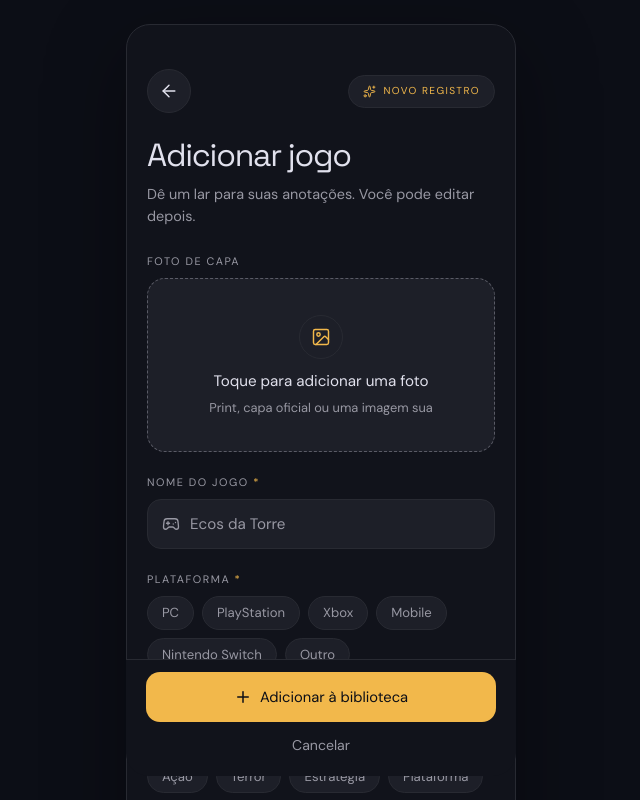
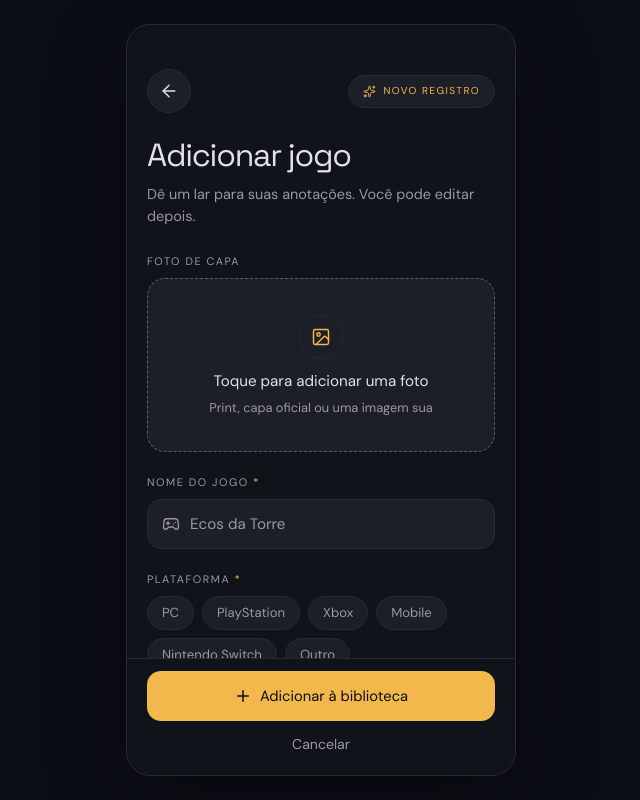
Before and after one commit to isamfavero/SavePoint, a React (Vite) app: page /adicionar-jogo in a window 1280 px wide. Shown: the top 800 px of the page, without its empty margins (319-959 px from the left). Built offline with nearby package versions, Linux system fonts and the light colour scheme.

Commit message:
Correção: barra inferior e aba ativa

```diff
--- a/src/components/BottomNav.tsx
+++ b/src/components/BottomNav.tsx
@@ -6,26 +6,28 @@ type NavTab = {
   label: string
   to: string
   icon: LucideIcon
-  hasSessionIndicator?: boolean
 }
 
 const tabs: NavTab[] = [
   { label: 'Biblioteca', to: '/biblioteca', icon: BookOpen },
-  { label: 'Jornada', to: '/jornada', icon: ChartLine, hasSessionIndicator: true },
+  { label: 'Jornada', to: '/jornada', icon: ChartLine },
   { label: 'Buscar', to: '/buscar', icon: Search },
 ]
 
 export function BottomNav() {
   return (
     <nav className="bottom-nav" aria-label="Navegação principal">
-      {tabs.map(({ label, to, icon: Icon, hasSessionIndicator }) => (
+      {tabs.map(({ label, to, icon: Icon }) => (
         <NavLink key={to} to={to} className="nav-item">
-          <span className="nav-icon">
-            <Icon size={22} strokeWidth={1.75} aria-hidden="true" />
-            {/* Reservado para o ponto de sessão ativa. Ainda sem função. */}
-            {hasSessionIndicator && <span className="nav-session-dot" aria-hidden="true" />}
-          </span>
-          <span>{label}</span>
+          {({ isActive }) => (
+            <>
+              <span className="nav-icon">
+                <Icon size={22} strokeWidth={1.75} aria-hidden="true" />
+                {isActive && <span className="nav-active-dot" aria-hidden="true" />}
+              </span>
+              <span>{label}</span>
+            </>
+          )}
         </NavLink>
       ))}
     </nav>
--- a/src/styles/global.css
+++ b/src/styles/global.css
@@ -30,20 +30,24 @@
 
 html {
   min-width: 320px;
+  height: 100%;
   background: var(--color-bg-deep);
 }
 
 body {
   min-width: 320px;
+  height: 100dvh;
   min-height: 100dvh;
   margin: 0;
-  overflow-x: hidden;
+  overflow: hidden;
+  overscroll-behavior: none;
   background: var(--color-bg-deep);
   color: var(--color-text);
 }
 
 #root {
-  min-height: 100dvh;
+  height: 100%;
+  min-height: 0;
 }
 
 a {
@@ -63,14 +67,20 @@ textarea {
   flex-direction: column;
   width: 100%;
   max-width: var(--app-width);
-  min-height: 100dvh;
+  height: 100%;
+  min-height: 0;
   margin: 0 auto;
+  overflow: hidden;
   background: var(--color-bg);
 }
 
 .app-main {
   flex: 1;
-  padding: 40px 20px calc(104px + env(safe-area-inset-bottom));
+  min-height: 0;
+  padding: 40px 20px 40px;
+  overflow-y: auto;
+  overscroll-behavior-y: contain;
+  -webkit-overflow-scrolling: touch;
 }
 
 .page {
@@ -152,17 +162,14 @@ textarea {
 }
 
 .bottom-nav {
-  position: fixed;
-  bottom: 0;
-  left: 50%;
+  position: relative;
   z-index: 10;
   display: grid;
+  flex: 0 0 auto;
   grid-template-columns: repeat(3, 1fr);
   gap: 4px;
   width: 100%;
-  max-width: var(--app-width);
   padding: 8px 12px calc(8px + env(safe-area-inset-bottom));
-  transform: translateX(-50%);
   border-top: 1px solid var(--color-border);
   background: var(--color-bg);
 }
@@ -206,7 +213,7 @@ textarea {
   height: 24px;
 }
 
-.nav-session-dot {
+.nav-active-dot {
   position: absolute;
   top: -1px;
   right: -1px;
@@ -223,12 +230,12 @@ textarea {
   }
 
   #root {
-    min-height: calc(100dvh - 48px);
+    height: calc(100dvh - 48px);
   }
 
   .app-shell {
-    min-height: calc(100dvh - 48px);
-    overflow: hidden;
+    height: 100%;
+    min-height: 0;
     border: 1px solid var(--color-border);
     border-radius: 24px;
     box-shadow: 0 24px 80px rgba(0, 0, 0, 0.35);
@@ -236,11 +243,10 @@ textarea {
 
   .app-main {
     padding-top: 44px;
-    padding-bottom: 104px;
+    padding-bottom: 40px;
   }
 
   .bottom-nav {
-    bottom: 24px;
     border-radius: 0 0 23px 23px;
   }
 }
@@ -802,7 +808,7 @@ textarea {
 /* ---------- Adicionar jogo ---------- */
 
 .formulario-main {
-  padding-bottom: calc(160px + env(safe-area-inset-bottom));
+  padding-bottom: 32px;
 }
 
 .formulario-topo {
@@ -1078,17 +1084,14 @@ textarea {
 }
 
 .form-acoes {
-  position: fixed;
-  bottom: 0;
-  left: 50%;
+  position: relative;
   z-index: 10;
   display: flex;
+  flex: 0 0 auto;
   flex-direction: column;
   gap: 4px;
   width: 100%;
-  max-width: var(--app-width);
   padding: 12px 20px calc(12px + env(safe-area-inset-bottom));
-  transform: translateX(-50%);
   border-top: 1px solid var(--color-border);
   background: var(--color-bg);
 }
@@ -1235,7 +1238,6 @@ textarea {
   }
 
   .form-acoes {
-    bottom: 24px;
     border-radius: 0 0 23px 23px;
   }
 }
```
Also changed, not shown: 1 other file (tests, documents, lock files or other folders).
